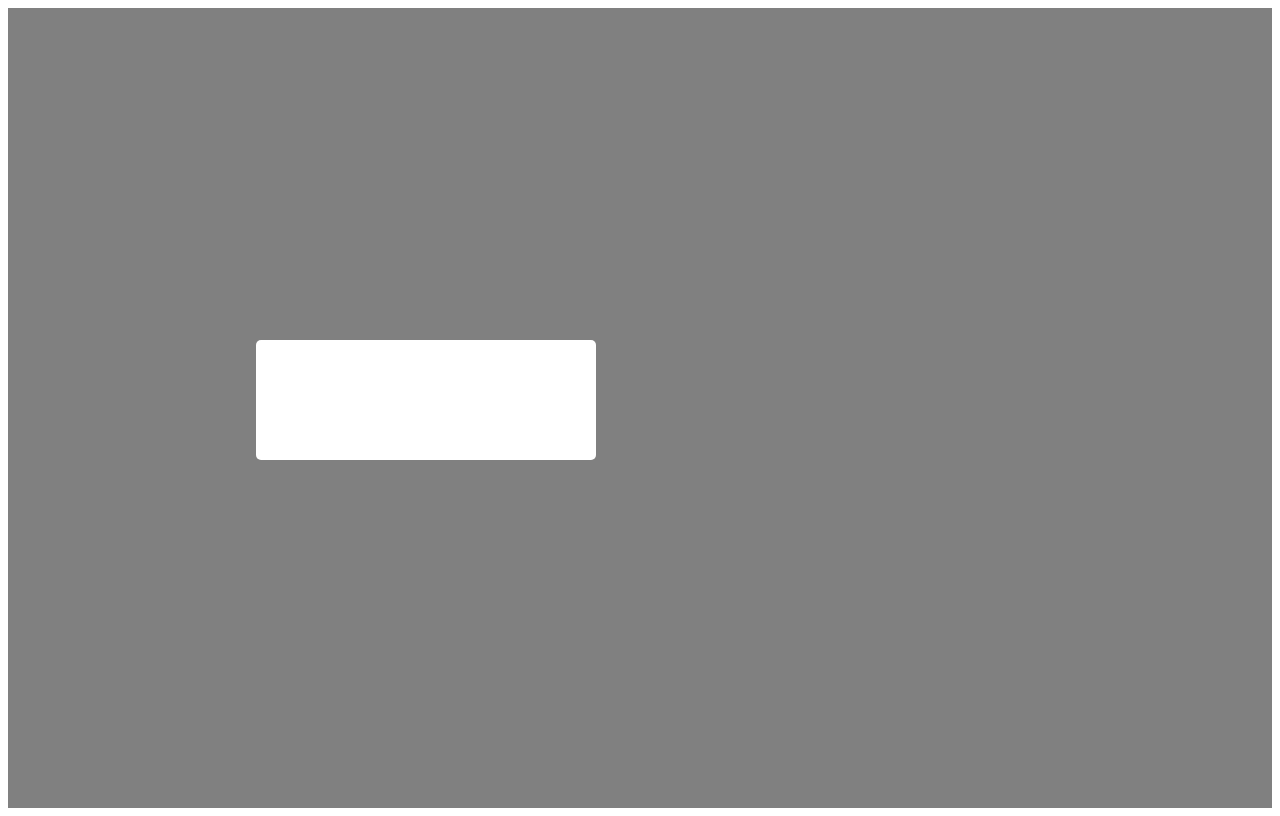
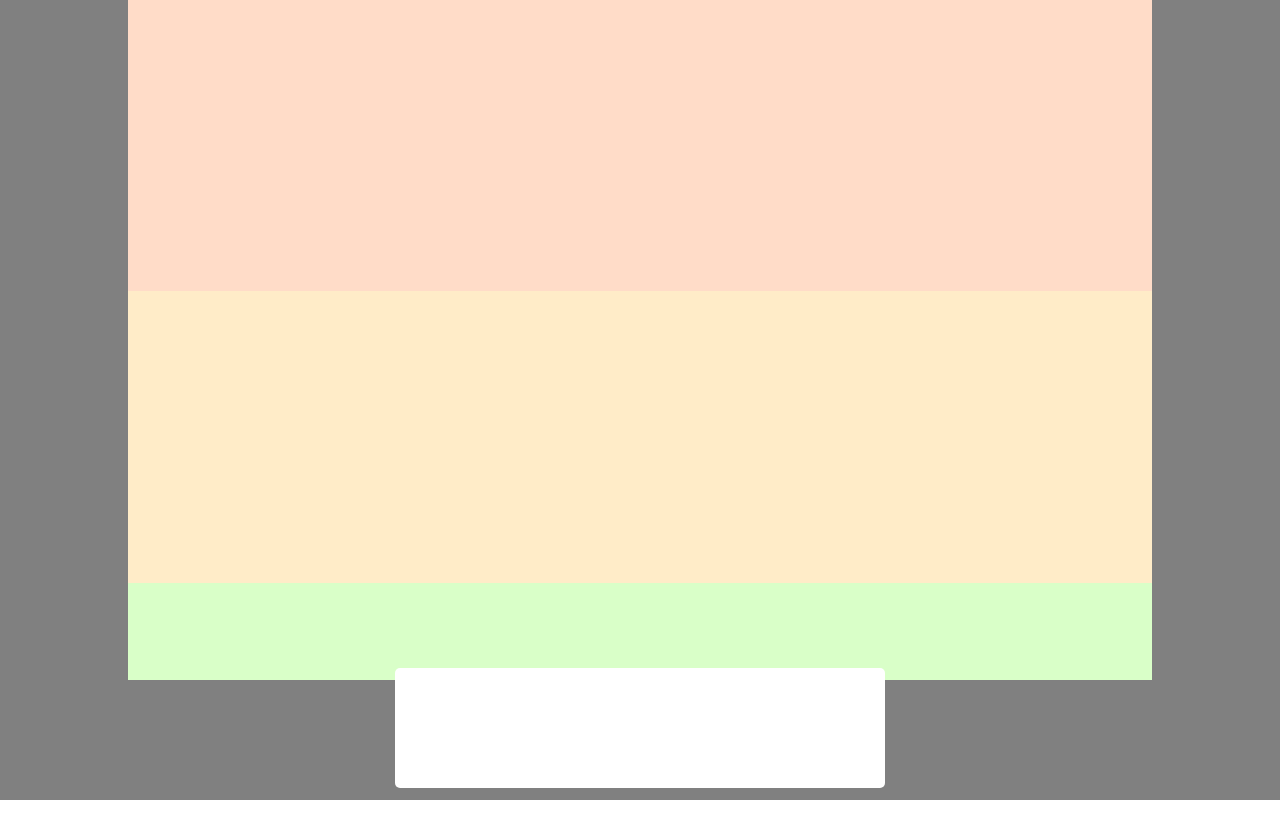
Before and after one commit to MJKM9163/one-day-project, a React (Create React App) app in the folder texttoy/: page / in a window 1280 px wide. Built offline with nearby package versions, Linux system fonts and the light colour scheme.

Commit message:
git toy 작업

```diff
--- a/texttoy/src/App.css
+++ b/texttoy/src/App.css
@@ -1,20 +1,49 @@
+body {
+  margin: 0px;
+}
+
 .container {
+  display: flex;
+  flex-direction: column;
+  justify-content: space-between;
+  align-items: center;
   width: 100%;
   height: 100vh;
   background-color: gray;
 }
 
+.branchBox {
+  width: 80%;
+  height: 300px;
+  background-color: rgb(255, 220, 200);
+}
+.branchItem {
+  margin-right: 10px;
+}
+
+.stagingArea {
+  width: 80%;
+  height: 300px;
+  background-color: rgb(255, 236, 200);
+}
+.stagingItem {
+  margin-right: 10px;
+}
+
+.helpBox {
+  width: 80%;
+  height: 100px;
+  background-color: rgb(217, 255, 200);
+}
+
 .textBox {
-  position: absolute;
-  top: 50%;
-  left: 20%;
-  transform: translateY(-50%);
+  transform: translateY(-10%);
 }
 
 .textBox input {
   border: 0px;
   border-radius: 5px;
-  width: 300px;
+  width: 450px;
   height: 120px;
   font-size: 50px;
   padding: 0px 20px;
--- a/texttoy/src/App.tsx
+++ b/texttoy/src/App.tsx
@@ -1,15 +1,71 @@
-import React from "react";
+import React, { useEffect, useRef, useState } from "react";
 import "./App.css";
 
 function App() {
+  const [code, setCode] = useState("");
+  const [staging, setStaging] = useState<Array<string>>([]);
+  const [branch, setBranch] = useState<Array<Array<string>>>([]);
+  const [commit, setCommit] = useState([]);
+  const ref = useRef<HTMLInputElement>(null);
+
+  const codeCheck = (v: string) => {
+    // code 재작성 하기
+    let [, command, name] = v.split(" ");
+    if (command === "add") {
+      setStaging([...staging, name]);
+    } else if (command === "push") {
+      if (staging.length > 0) {
+        setBranch([...branch, [...commit]]);
+        setCommit([]);
+      } else {
+        // commit이 없다는 메세지
+      }
+    } else if (command === "commit") {
+      setCommit([]);
+      setStaging([]);
+      // commit code 작성
+    }
+  };
+
+  const eventFu = (e: KeyboardEvent) => {
+    if (e.key === "Enter") {
+      codeCheck(code);
+      if (ref.current) {
+        ref.current.value = "";
+      }
+    }
+  };
+
+  useEffect(() => {
+    document.addEventListener("keydown", eventFu);
+
+    return () => document.removeEventListener("keydown", eventFu);
+  });
+
   return (
     <div className="container">
+      <div className="branchBox">
+        {staging.map((e, index) => (
+          <span className="branchItem" key={e + index}>
+            {e}
+          </span>
+        ))}
+      </div>
+      <div className="stagingArea">
+        {staging.map((e, index) => (
+          <span className="stagingItem" key={e + index}>
+            {e}
+          </span>
+        ))}
+      </div>
+      <div className="helpBox"></div>
       <div className="textBox">
         <input
+          ref={ref}
           type={"text"}
-          maxLength={10}
+          maxLength={20}
           onChange={(e) => {
-            console.log(e.target.value);
+            setCode(e.target.value);
           }}
         ></input>
       </div>
```
Also changed, not shown: texttoy/src/new.tsx (deleted).
